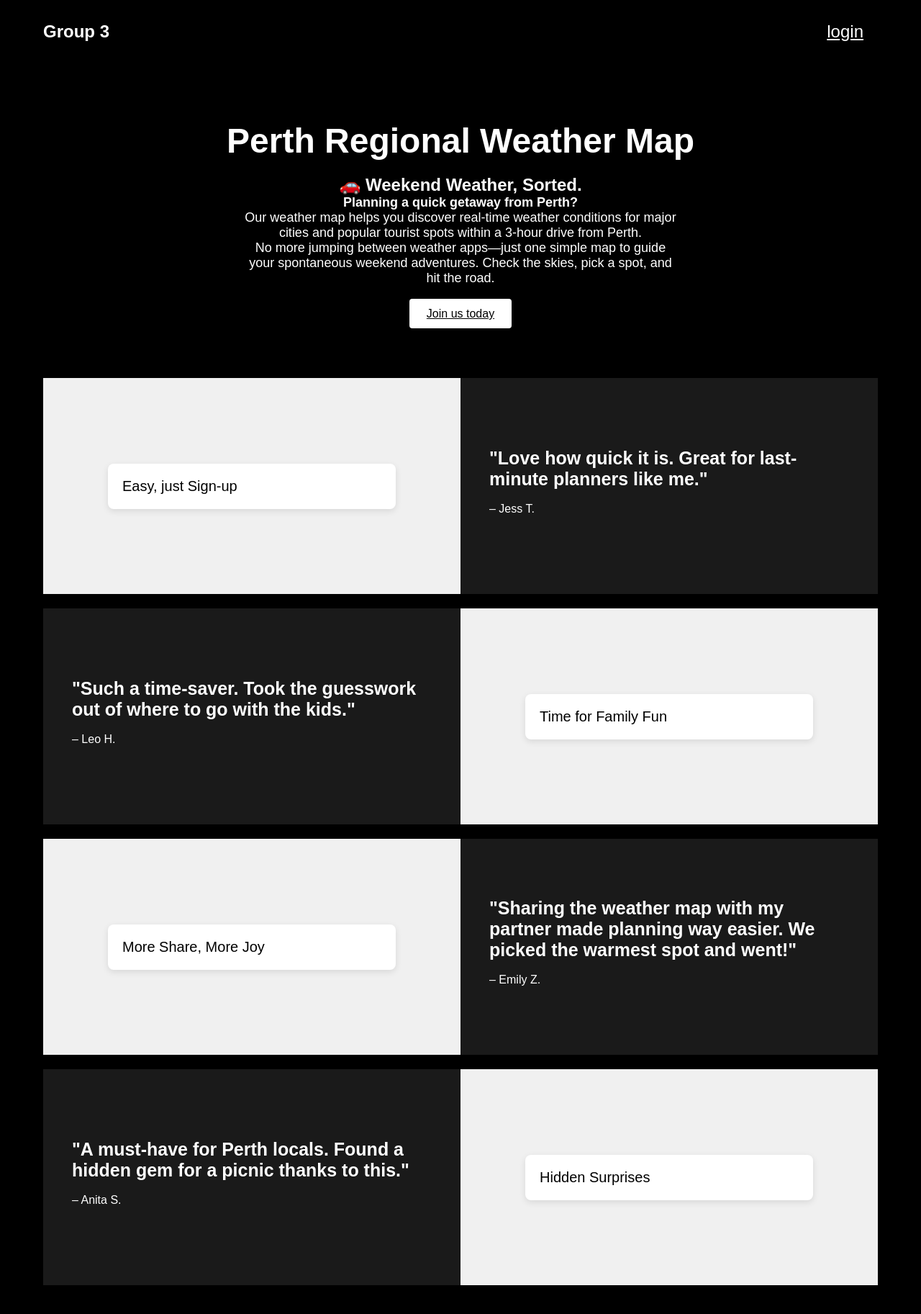
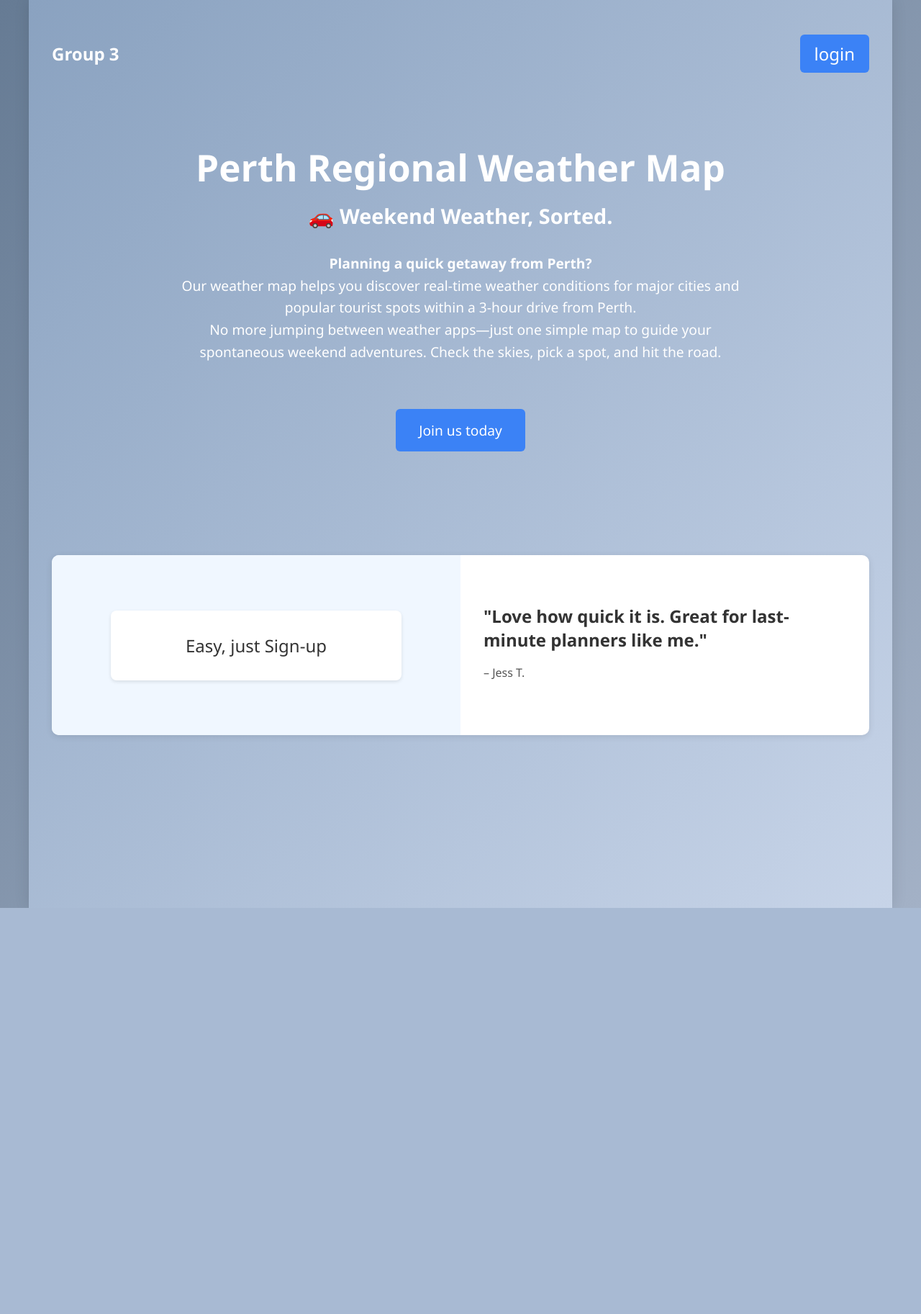
Before and after one commit to bilibilistack/CITS5505MasterGroup3, a Flask app: page / in a window 1280 px wide. Shown: the whole page at 72% size. After the commit the page ends 1261 px from the top, so only its background shows below. Run offline with Flask 3, Linux system fonts and the light colour scheme; some libraries are stand-ins or nearby versions.

Commit message:
Refactor introduction page to jinja template
- Refactor intro.html\intro.css\intro.js to Jinja template
- Remove files in the wrong place
- Remove extra folders

```diff
--- a/app/static/login/intro.css
+++ b/app/static/login/intro.css
@@ -3,18 +3,30 @@
     margin: 0;
     padding: 0;
     box-sizing: border-box;
-    font-family: Arial, sans-serif;
 }
 
+/* Body styles */
 body {
-    background-color: #000;
-    color: #fff;
+    font-family: 'Segoe UI', Tahoma, Geneva, Verdana, sans-serif;
+    color: #333;
+    overflow-x: hidden;
 }
 
+/* Container styles */
 .container {
     max-width: 1200px;
     margin: 0 auto;
-    padding: 0 20px;
+    padding: 2rem;
+    width: 100%;
+    background: linear-gradient(to bottom right, #8aa2c0, #c7d4e8);
+    min-height: 100vh;
+    box-shadow: 0 0 20px rgba(0, 0, 0, 0.1);
+}
+
+/* Background gradient */
+body {
+    background: linear-gradient(to bottom right, #667b94, #a3b1c6);
+    min-height: 100vh;
 }
 
 /* Header styles */
@@ -22,68 +34,119 @@ header {
     display: flex;
     justify-content: space-between;
     align-items: center;
-    padding: 20px 0;
+    padding: 1rem 0;
+    margin-bottom: 2rem;
 }
 
 .logo {
-    font-size: 24px;
+    font-size: 1.5rem;
     font-weight: bold;
+    color: white;
 }
 
 .login-btn {
-    padding: 8px 15px;
-    background: transparent;
-    color: #fff;
+    padding: 0.75rem 1.5rem;
+    background-color: #3b82f6;
+    color: white;
     border: none;
+    border-radius: 6px;
     cursor: pointer;
+    font-weight: 500;
+    transition: background-color 0.3s;
+    text-decoration: none;
+    display: inline-block;
+}
+
+.login-btn:hover {
+    background-color: #2563eb;
 }
 
 /* Heading styles */
 .heading {
     text-align: center;
-    padding: 80px 0;
+    padding: 3rem 0 5rem;
+    margin-bottom: 4rem;
+    color: white;
 }
 
 .heading h1 {
-    font-size: 48px;
-    margin-bottom: 20px;
+    font-size: 3.2rem;
+    font-weight: bold;
+    margin-bottom: 0.8rem;
+}
+
+.heading h2 {
+    font-size: 1.8rem;
+    margin-bottom: 2rem;
 }
 
 .heading p {
-    font-size: 18px;
-    margin-bottom: 30px;
-    max-width: 600px;
+    font-size: 1.2rem;
+    margin-bottom: 4rem;
+    max-width: 800px;
     margin-left: auto;
     margin-right: auto;
+    line-height: 1.6;
 }
 
 .cta-btn {
-    padding: 12px 24px;
-    background-color: #fff;
-    color: #000;
+    display: inline-block;
+    padding: 1rem 2rem;
+    background-color: #3b82f6;
+    color: white;
     border: none;
-    border-radius: 4px;
-    font-size: 16px;
+    border-radius: 6px;
+    font-size: 1.2rem;
     cursor: pointer;
+    font-weight: 500;
+    transition: background-color 0.3s;
+    text-decoration: none;
+}
+
+.cta-btn:hover {
+    background-color: #2563eb;
 }
 
 /* Module styles */
 .module-grid {
     display: flex;
     flex-direction: column;
-    gap: 20px;
-    margin-bottom: 40px;
+    gap: 3rem;
+    margin-bottom: 4rem;
+    margin-top: 4rem;
 }
 
 .module {
     display: flex;
-    min-height: 300px;
-    background-color: #1a1a1a;
+    min-height: 250px;
+    background-color: white;
+    border-radius: 10px;
+    box-shadow: 0 2px 10px rgba(0, 0, 0, 0.1);
+    overflow: hidden;
+    transition: all 0.5s ease;
+}
+
+.module:not(:first-child) {
+    opacity: 0;
+    transform: translateY(20px);
+    height: 0;
+    min-height: 0;
+    margin: 0;
+    padding: 0;
+    pointer-events: none;
+}
+
+.module.visible {
+    opacity: 1;
+    transform: translateY(0);
+    height: auto;
+    min-height: 250px;
+    pointer-events: all;
 }
 
 .module-content {
     flex: 1;
-    padding: 40px;
+    padding: 2rem;
     display: flex;
     flex-direction: column;
     justify-content: center;
@@ -91,9 +154,8 @@ header {
 
 .module-preview {
     flex: 1;
-    padding: 40px;
-    background-color: #f0f0f0;
-    color: #000;
+    padding: 2rem;
+    background-color: #f0f7ff;
     display: flex;
     flex-direction: column;
     justify-content: center;
@@ -102,47 +164,116 @@ header {
 
 .module-label {
     text-transform: uppercase;
-    font-size: 14px;
-    margin-bottom: 10px;
-    color: #999;
+    font-size: 0.8rem;
+    margin-bottom: 0.5rem;
+    color: #6b7280;
 }
 
 .module-title {
-    font-size: 25px;
-    margin-bottom: 15px;
+    font-size: 1.5rem;
+    margin-bottom: 1rem;
+    color: #333;
+    font-weight: 600;
+    line-height: 1.4;
 }
 
 .module-description {
-    font-size: 16px;
-    margin-bottom: 20px;
+    font-size: 1rem;
+    margin-bottom: 1rem;
     line-height: 1.5;
+    color: #555;
 }
 
 .explore-link {
-    color: #999;
+    color: #3b82f6;
     text-decoration: none;
-    font-size: 14px;
+    font-size: 0.9rem;
+    font-weight: 500;
+}
+
+.explore-link:hover {
+    text-decoration: underline;
 }
 
 .document-preview {
-    font-size: 20px;
-    background-color: #fff;
-    color: #000;
+    font-size: 1.5rem;
+    background-color: white;
+    color: #333;
     border-radius: 8px;
     width: 80%;
-    padding: 20px;
-    box-shadow: 0 3px 10px rgba(0,0,0,0.1);
+    padding: 2rem;
+    box-shadow: 0 2px 5px rgba(0, 0, 0, 0.1);
+    text-align: center;
+    font-weight: 500;
 }
 
 .file-icon {
     display: flex;
     align-items: center;
-    margin-bottom: 10px;
+    margin-bottom: 1rem;
 }
 
 .file-icon .icon {
     width: 20px;
     height: 20px;
-    margin-right: 10px;
-    background-color: #ddd;
+    margin-right: 0.5rem;
+    background-color: #3b82f6;
+    border-radius: 3px;
 }
+
+/* Upload icon styles (in case you need them) */
+.upload-large-icon {
+    display: block;
+    width: 64px;
+    height: 64px;
+    margin: 0 auto;
+    position: relative;
+    border: 2px solid #000;
+    border-radius: 50%;
+}
+
+.upload-large-icon:after {
+    content: '';
+    position: absolute;
+    top: 25%;
+    left: 50%;
+    width: 2px;
+    height: 50%;
+    background-color: #000;
+    transform: translateX(-50%);
+}
+
+.upload-large-icon:before {
+    content: '';
+    position: absolute;
+    top: 25%;
+    left: 50%;
+    width: 20px;
+    height: 20px;
+    border-top: 2px solid #000;
+    border-right: 2px solid #000;
+    transform: translate(-50%, 0) rotate(-45deg);
+}
+
+/* Responsive styles */
+@media (max-width: 768px) {
+    .module {
+        flex-direction: column;
+    }
+
+    .module:nth-child(even) {
+        flex-direction: column-reverse;
+    }
+}
+
+/* Button container styles */
+.buttons-container {
+    display: flex;
+    justify-content: center;
+    margin-top: 2rem;
+}
+
+@keyframes fadeIn {
+    0% { opacity: 0; }
+    100% { opacity: 1; }
+}
--- a/app/templates/intro.html
+++ b/app/templates/intro.html
@@ -36,8 +36,10 @@
                 No more jumping between weather apps—just one simple map to guide your spontaneous weekend adventures.
                 Check the skies, pick a spot, and hit the road.
             </p>
-            <a href="{{ url_for('auth.register') }}" class="cta-btn">Join us today
-            </a>
+
+            <div class="buttons-container">
+                <a href="{{ url_for('auth.register') }}" class="cta-btn">Join us today</a>
+            </div>
         </section>
 
         <!-- Module Grid -->
```
Also changed, not shown: intro-new/intro.css (deleted, +0 -279 lines), intro-new/intro.html (deleted, +0 -138 lines), app/static/login/intro.js (line endings or trailing spaces).
